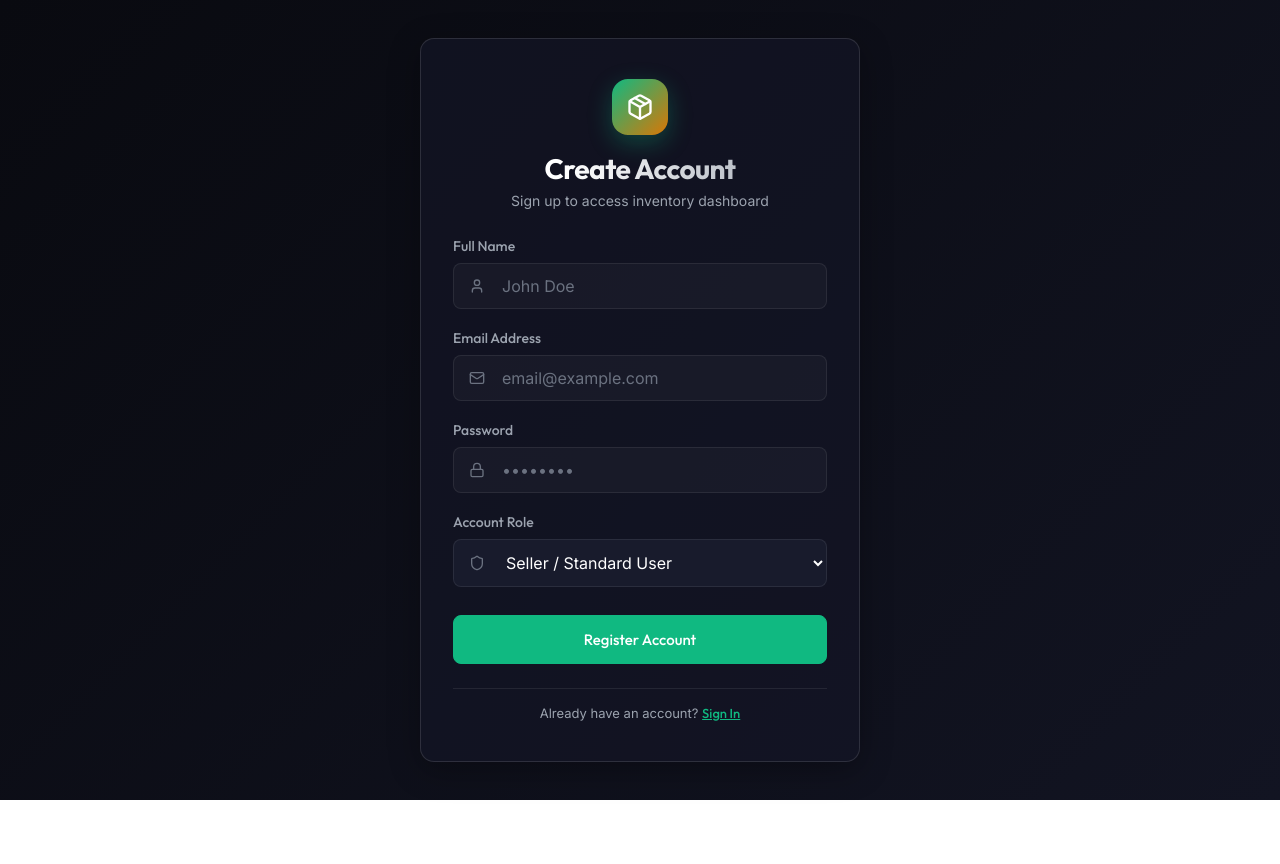
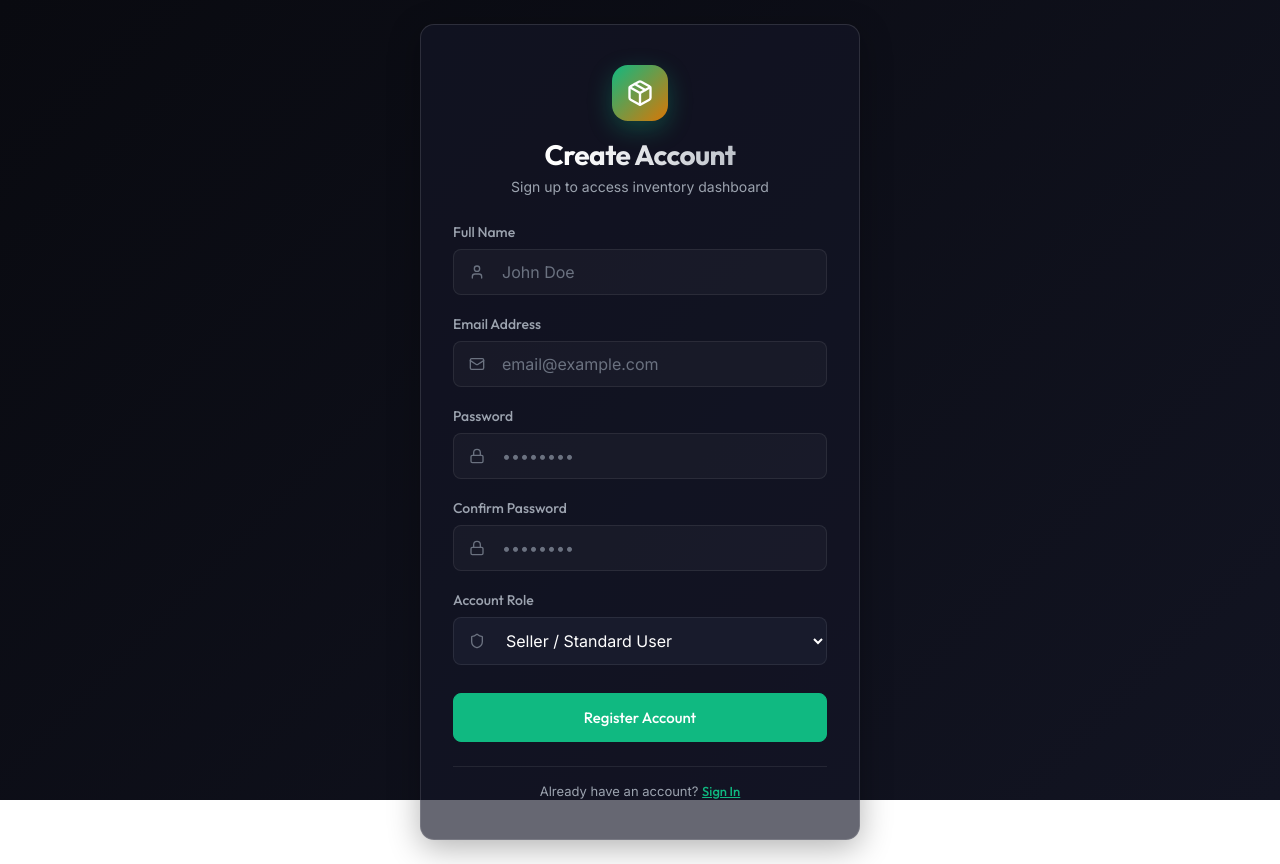
Before and after one commit to Vikashh08/Inventory-and-Order-Management-System, a React (Vite) app in the folder client/: page / in a window 1280 px wide. Both pictures are taken after a click on the button "Sign Up". Before the commit the page ends 800 px from the top, so only its background shows below. Built offline with nearby package versions, Linux system fonts and the light colour scheme.

Commit message:
Added password confirmation input and validation during registration

```diff
--- a/client/src/pages/Register.jsx
+++ b/client/src/pages/Register.jsx
@@ -6,12 +6,18 @@ export default function Register({ onViewChange, showToast }) {
   const [name, setName] = useState('');
   const [email, setEmail] = useState('');
   const [password, setPassword] = useState('');
+  const [confirmPassword, setConfirmPassword] = useState('');
   const [role, setRole] = useState('SELLER');
   const [loading, setLoading] = useState(false);
 
   const handleSubmit = async (e) => {
     e.preventDefault();
-    if (!name || !email || !password || !role) return;
+    if (!name || !email || !password || !confirmPassword || !role) return;
+
+    if (password !== confirmPassword) {
+      showToast('Passwords do not match.', 'error');
+      return;
+    }
 
     setLoading(true);
     try {
@@ -93,6 +99,24 @@ export default function Register({ onViewChange, showToast }) {
             </div>
           </div>
 
+          <div className="form-group">
+            <label htmlFor="confirmPassword">Confirm Password</label>
+            <div style={{ position: 'relative' }}>
+              <Lock size={16} color="var(--text-muted)" style={{ position: 'absolute', left: '16px', top: '50%', transform: 'translateY(-50%)' }} />
+              <input
+                id="confirmPassword"
+                type="password"
+                required
+                className="glass-input"
+                style={{ paddingLeft: '48px' }}
+                placeholder="••••••••"
+                value={confirmPassword}
+                onChange={(e) => setConfirmPassword(e.target.value)}
+                disabled={loading}
+              />
+            </div>
+          </div>
+
           <div className="form-group" style={{ marginBottom: '28px' }}>
             <label htmlFor="role">Account Role</label>
             <div style={{ position: 'relative' }}>
```
